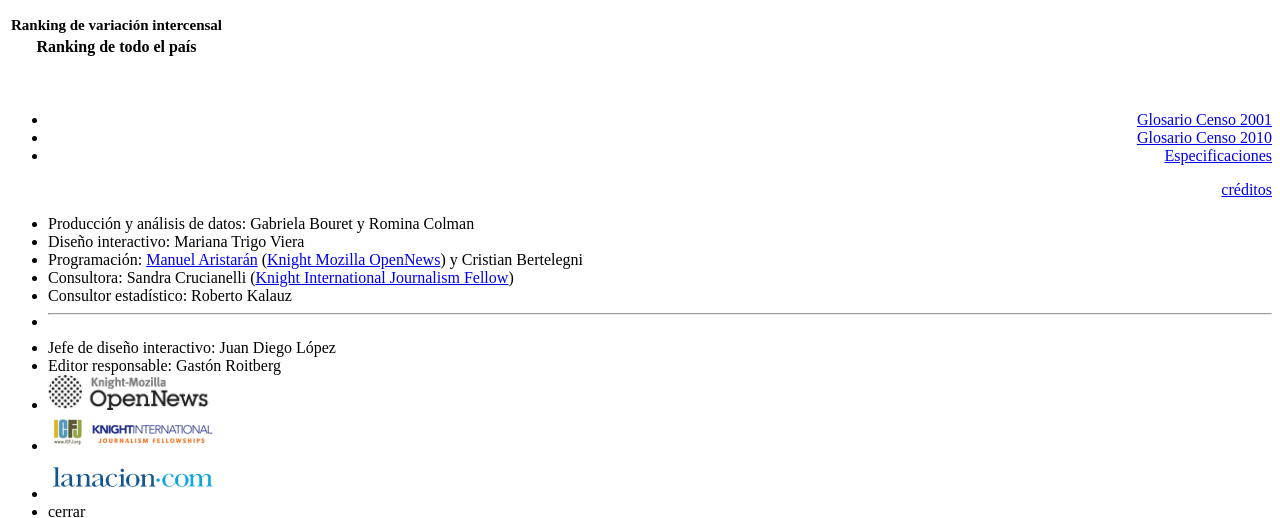
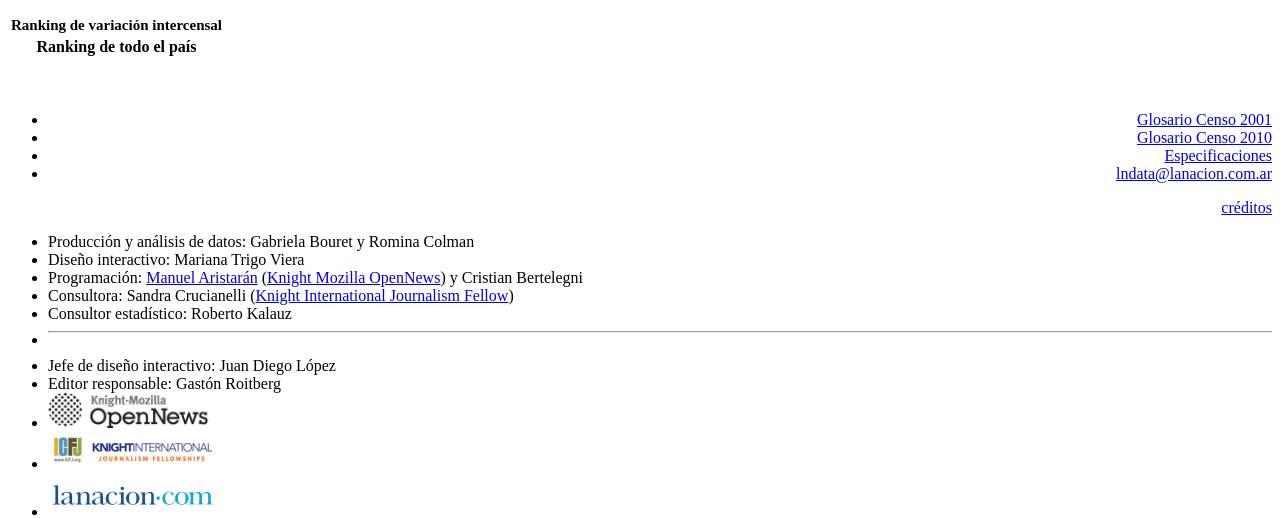
Before and after one commit to jazzido/censomapa, a plain HTML site: page app/index.html in a window 1280 px wide. Shown: the part 10321-10839 px from the top of the page. Drawn offline with Linux system fonts and the light colour scheme.

Commit message:
mail lndata

```diff
--- a/app/index.html
+++ b/app/index.html
@@ -256,6 +256,7 @@
           <li><a target="_blank" href="http://www.indec.gov.ar/redatam/CPV2001ARG/docs/Definiciones%20CD%20Base%20CNPHV2001_d.pdf">Glosario Censo 2001</a></li>
           <li><a target="_blank" href="http://www.censo2010.indec.gov.ar/glosario.asp">Glosario Censo 2010</a></li>
           <li><a target="_blank" href="https://docs.google.com/spreadsheet/ccc?key=0AuNh4LTzbqXMdGRKV0xzanZQaFlsaVhFN3EwWDU2X1E#gid=0">Especificaciones</a></li>
+          <li><a target="_blank" href="mailto:lndata@lanacion.com.ar">lndata@lanacion.com.ar</a></li>
         </ul>
         <a href="#" id="ver_creditos">créditos</a>
       </footer>
```
